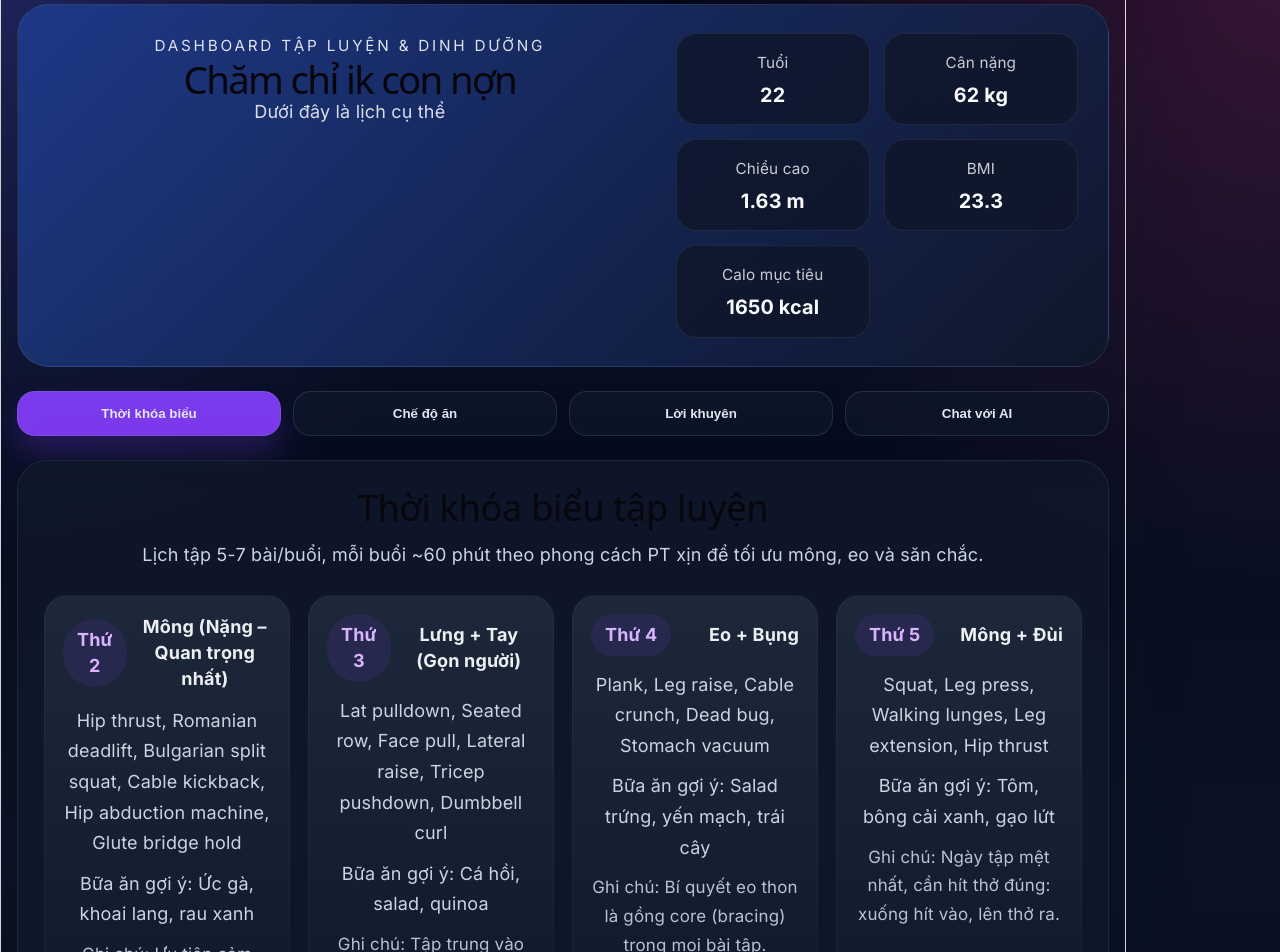
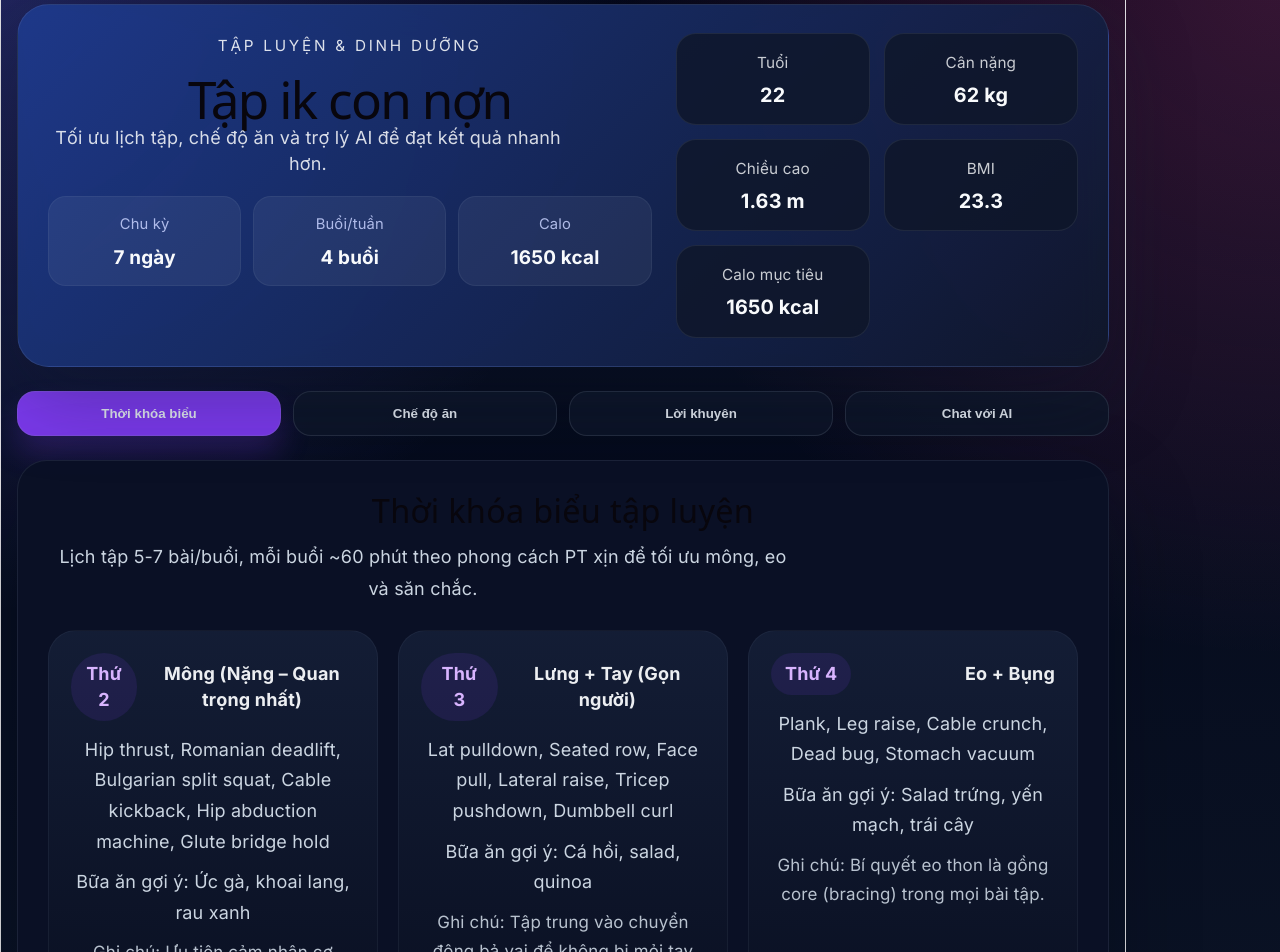
Before and after one commit to chezetuong525/gym2, a React (Vite) app: page / in a window 1280 px wide. Shown: the part 20-972 px from the top of the page. Built offline with nearby package versions, Linux system fonts and the light colour scheme.

Commit message:
Polish dashboard UI and professional styling

```diff
--- a/index.html
+++ b/index.html
@@ -4,7 +4,7 @@
     <meta charset="UTF-8" />
     <meta name="viewport" content="width=device-width, initial-scale=1.0, viewport-fit=cover" />
     <meta name="description" content="Ứng dụng theo dõi lịch tập và chế độ ăn cho nữ 22 tuổi, 60kg, 1m63." />
-    <title>Workout Dashboard - Nữ 22 tuổi</title>
+    <title>Hành trình giảm cân</title>
     <link rel="icon" type="image/svg+xml" href="favicon.svg" />
     <link rel="preconnect" href="https://fonts.googleapis.com" />
     <link rel="preconnect" href="https://fonts.gstatic.com" crossorigin />
--- a/src/App.css
+++ b/src/App.css
@@ -40,6 +40,7 @@ body {
   color: #f8fafc;
   box-shadow: 0 28px 80px rgba(15, 23, 42, 0.35);
   border: 1px solid rgba(148, 163, 184, 0.15);
+  backdrop-filter: saturate(180%) blur(18px);
   align-items: start;
 }
 
@@ -52,19 +53,48 @@ body {
   letter-spacing: 0.18em;
   font-size: 0.85rem;
   opacity: 0.88;
-  margin: 0;
+  margin: 0 0 14px;
 }
 
 .hero-head h1 {
   margin: 0;
-  font-size: clamp(2rem, 3vw, 3rem);
-  line-height: 1.05;
+  font-size: clamp(2.2rem, 4vw, 3.4rem);
+  line-height: 1.02;
 }
 
 .hero-text {
-  margin: 0;
+  margin: 0 0 18px;
   font-size: 1rem;
   opacity: 0.86;
+  max-width: 520px;
+}
+
+.hero-stats {
+  display: grid;
+  grid-template-columns: repeat(3, minmax(0, 1fr));
+  gap: 12px;
+  margin-top: 18px;
+}
+
+.stat-card {
+  padding: 14px 16px;
+  border-radius: 18px;
+  background: rgba(255, 255, 255, 0.06);
+  border: 1px solid rgba(148, 163, 184, 0.1);
+}
+
+.stat-card span {
+  display: block;
+  font-size: 0.82rem;
+  color: #c7d2fe;
+  opacity: 0.85;
+}
+
+.stat-card strong {
+  display: block;
+  margin-top: 8px;
+  font-size: 1.05rem;
+  color: #f8fafc;
 }
 
 .profile-summary {
@@ -128,37 +158,40 @@ body {
 }
 
 .page-card {
-  background: rgba(15, 23, 42, 0.94);
+  background: rgba(11, 17, 38, 0.96);
   border-radius: 30px;
-  padding: 26px;
-  box-shadow: 0 30px 80px rgba(15, 23, 42, 0.24);
+  padding: 30px;
+  box-shadow: 0 36px 90px rgba(5, 10, 25, 0.32);
   border: 1px solid rgba(148, 163, 184, 0.12);
 }
 
 .page-card h2 {
-  margin: 0 0 10px;
-  font-size: 2rem;
+  margin: 0 0 12px;
+  font-size: clamp(1.8rem, 2.2vw, 2.4rem);
+  letter-spacing: 0.01em;
 }
 
 .page-description {
   margin: 0 0 24px;
   color: #cbd5e1;
-  line-height: 1.75;
+  line-height: 1.8;
+  max-width: 750px;
 }
 
 .schedule-grid {
   display: grid;
-  gap: 18px;
-  grid-template-columns: repeat(auto-fit, minmax(240px, 1fr));
+  gap: 20px;
+  grid-template-columns: repeat(auto-fit, minmax(260px, 1fr));
 }
 
 .schedule-item {
-  background: linear-gradient(180deg, rgba(30, 41, 59, 0.96), rgba(15, 23, 42, 0.95));
+  background: linear-gradient(180deg, rgba(20, 30, 54, 0.96), rgba(10, 16, 34, 0.95));
   border: 1px solid rgba(71, 85, 105, 0.18);
-  border-radius: 24px;
-  padding: 18px;
+  border-radius: 28px;
+  padding: 22px;
   cursor: pointer;
   transition: transform 0.2s ease, box-shadow 0.2s ease, border-color 0.2s ease;
+  min-height: 240px;
 }
 
 .schedule-item:hover,
--- a/src/App.tsx
+++ b/src/App.tsx
@@ -59,7 +59,7 @@ const profile = {
   age: 22,
   weight: 62,
   height: 1.63,
-  goal: 'Đừng lừi nữa, ăn đập giờ',
+  goal: 'Eo thon, mông săn chắc và cơ thể săn chắc hơn',
 }
 
 const weeklySchedule: WeeklyItem[] = [
@@ -684,9 +684,23 @@ function App() {
       <div className="app-shell">
         <header className="hero-head">
           <div className="hero-copy">
-            <p className="hero-tag">Dashboard Tập Luyện & Dinh Dưỡng</p>
-            <h1>Chăm chỉ ik con nợn</h1>
-            <p className="hero-text">Dưới đây là lịch cụ thể</p>
+            <p className="hero-tag">Tập Luyện & Dinh Dưỡng</p>
+            <h1>Tập ik con nợn</h1>
+            <p className="hero-text">Tối ưu lịch tập, chế độ ăn và trợ lý AI để đạt kết quả nhanh hơn.</p>
+            <div className="hero-stats">
+              <div className="stat-card">
+                <span>Chu kỳ</span>
+                <strong>7 ngày</strong>
+              </div>
+              <div className="stat-card">
+                <span>Buổi/tuần</span>
+                <strong>4 buổi</strong>
+              </div>
+              <div className="stat-card">
+                <span>Calo</span>
+                <strong>{calorieTarget} kcal</strong>
+              </div>
+            </div>
           </div>
           <div className="profile-summary">
             <div>
```
